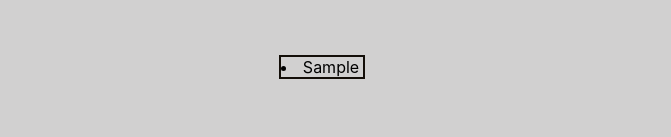
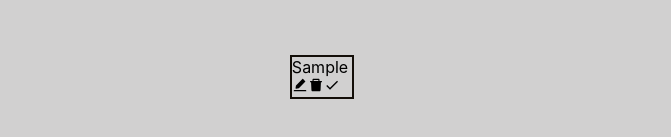
Before and after one commit to Giriraj-Roy/ToDo-Tracker, a React (Create React App) app: page / in a window 1280 px wide. Both pictures are taken after typing "Sample" into the empty fields and a click on the button "Add Task". Shown: the part 227-364 px from the top of the page, without its empty margins (320-991 px from the left). Built offline with nearby package versions, Linux system fonts and the light colour scheme; a web font is replaced by a local one.

Commit message:
TODO Complete

```diff
--- a/package.json
+++ b/package.json
@@ -12,6 +12,7 @@
     "@types/react-dom": "^18.2.7",
     "react": "^18.2.0",
     "react-dom": "^18.2.0",
+    "react-icons": "^4.10.1",
     "react-scripts": "5.0.1",
     "typescript": "^4.9.5",
     "web-vitals": "^2.1.4"
--- a/src/components/TodoList.tsx
+++ b/src/components/TodoList.tsx
@@ -15,7 +15,7 @@ const TodoList : React.FC <Props>= ({task_List, setTask_List}) => {
         {
             task_List.map((task) =>{
             return (
-              <TodoTask key={task.id} task={task.task}
+              <TodoTask key={task.id} task={task}
                         task_List = {task_List}
                         setTask_List = {setTask_List}
               />
--- a/src/components/TodoTask.tsx
+++ b/src/components/TodoTask.tsx
@@ -1,23 +1,83 @@
-import React from 'react'
+import React, { useEffect, useRef, useState } from 'react'
 import '../App.css';
 import { Task } from '../model';
-
+import { AiFillEdit, AiFillDelete } from 'react-icons/ai'
+import { MdDone } from 'react-icons/md'
 
 interface Props {
     key: number;
-    task : string;
+    task : Task;
     task_List : Task[];
     setTask_List : React.Dispatch<React.SetStateAction<Task[]>>;
 
 }
 
 const TodoTask : React.FC <Props> = ({key, task, task_List, setTask_List}) => {
+
+  const [edit, setEdit] = useState<boolean>(false);
+  const [editTask, setEditTask] = useState<string>(task.task);
+  const inputRef = useRef<HTMLInputElement>(null);
+  useEffect( ()=>{
+    inputRef.current?.focus();
+  },[edit])
+
+
+  const handleDone = (id: number)=>{
+    setTask_List(task_List.map(
+      (task)=> key === id ? { ...task, isDone: !task.isDone } : task))
+  }
+  const handleDelete = (id: number) => {
+    setTask_List(task_List.filter(
+      (task)=> task.id !== id
+    ))
+  }
+  const handleEdit = (e :  React.FormEvent, id: number)=>{
+    e.preventDefault()
+    setTask_List(
+      task_List.map((task) => (task.id === id ? { ...task, task: editTask } : task))
+    );
+    setEdit(false);
+
+
+  }
+
   return (
-    <div className='todo'>
-        <li>
-            {task}
-        </li>
-    </div>
+    <form className='todo'
+          onSubmit={(e)=>handleEdit(e, key)}
+    >
+
+
+      {
+        edit ?
+              <input
+                      ref = {inputRef}
+                      value={editTask}
+                      onChange={(e)=> setEditTask(e.target.value)}
+              />
+              :
+
+                task.isDone ?
+                  <s>{task.task}</s>
+                  :
+                  <span>{task.task}</span>
+
+
+      }
+
+
+        <div>
+          <span className='icon' onClick={()=> { if (!edit && !task.isDone)  setEdit(!edit)}}>
+            <AiFillEdit />
+          </span>
+          <span className='icon' onClick={()=>handleDelete(key)}>
+            <AiFillDelete/>
+          </span>
+          <span className='icon' onClick={()=>handleDone(key)}>
+            <MdDone/>
+          </span>
+
+        </div>
+    </form>
   )
 }
 
```
Also changed, not shown: 1 other file (tests, documents, lock files or other folders).
